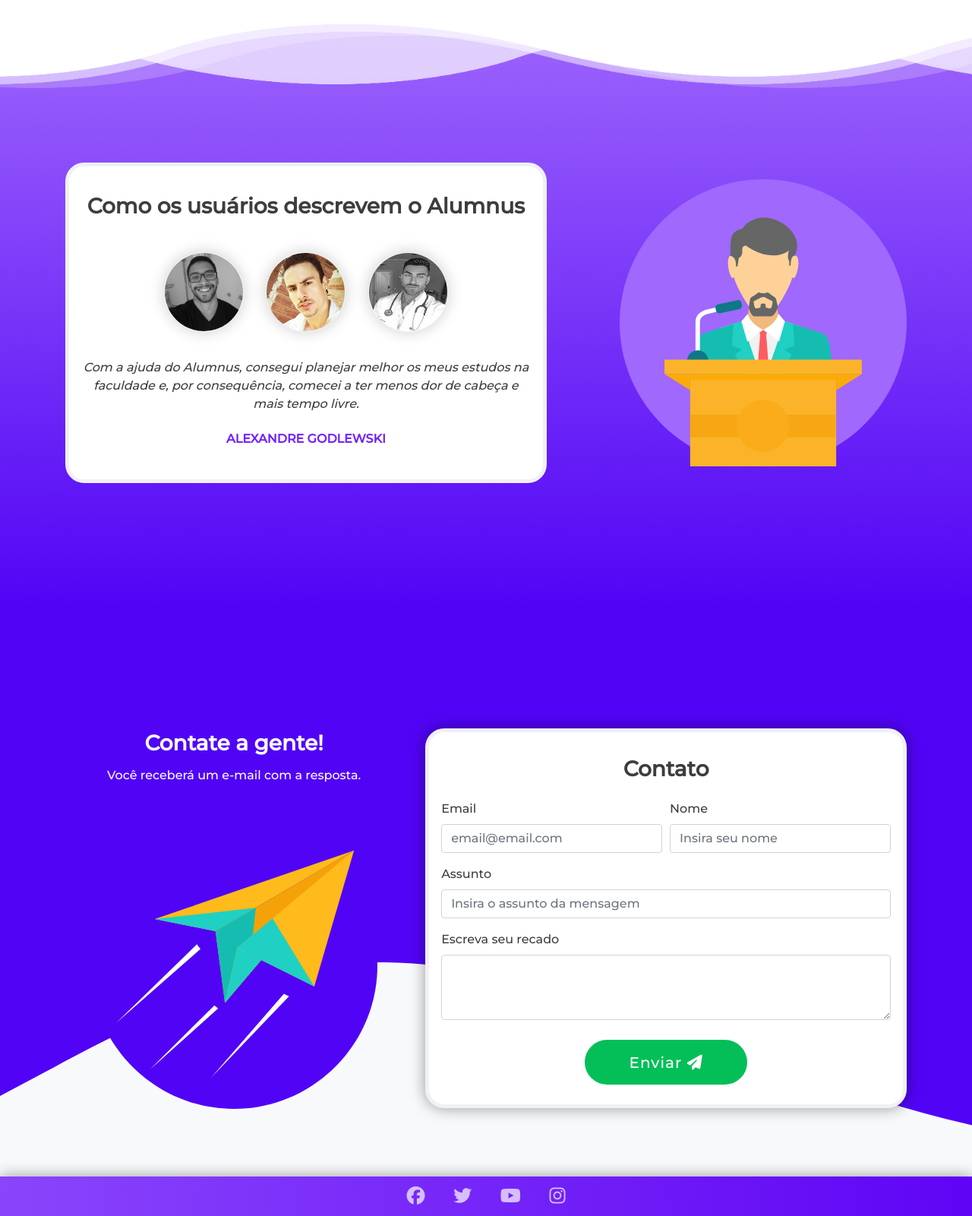
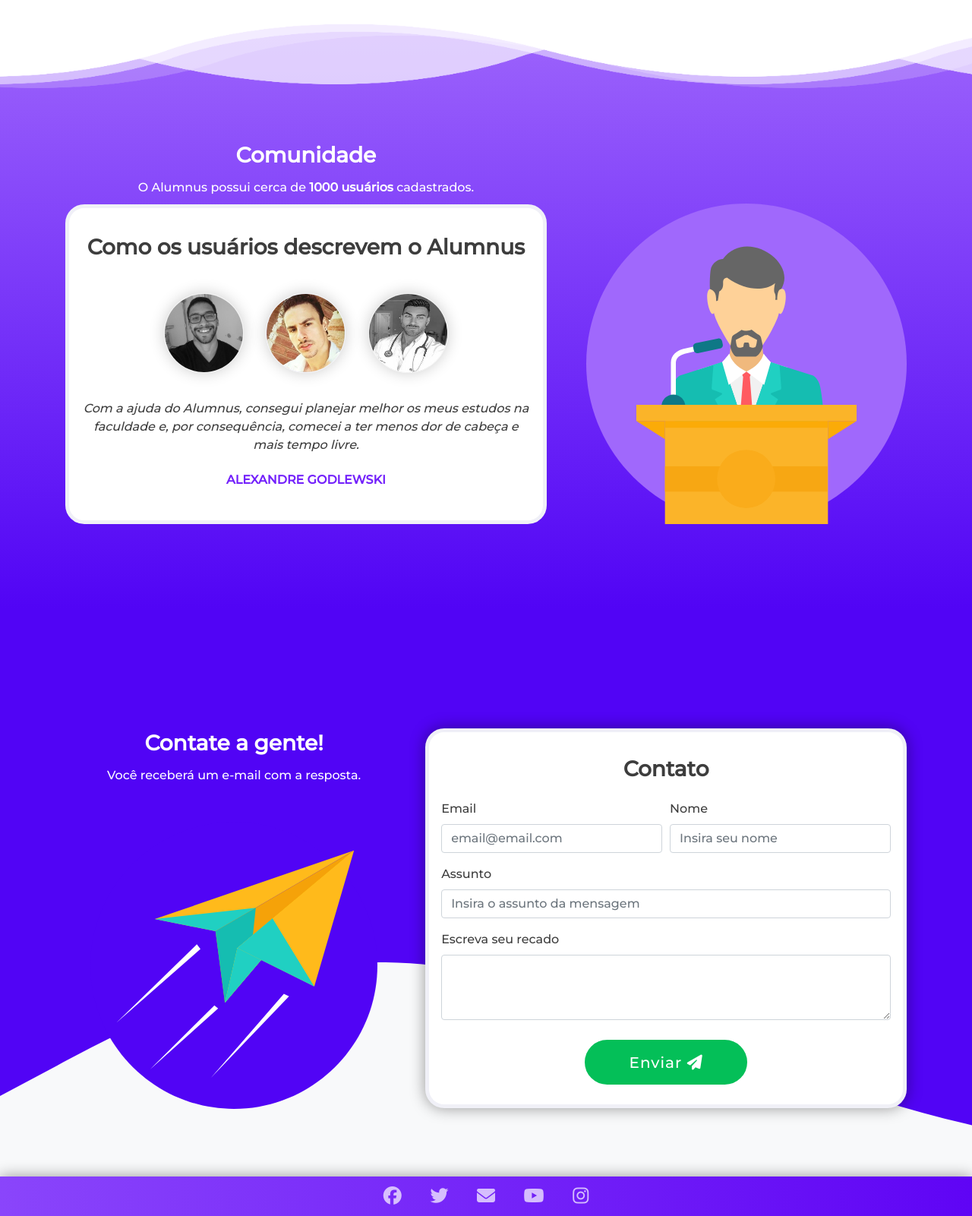
Before and after one commit to GustavoBauer/Prototipacao-telas-Alumnus, a PHP site: page /telas/tela-inicial.html in a window 1280 px wide. Shown: the part 1599-3200 px from the top of the page at 76% size. Run offline with PHP 8.4, Linux system fonts and the light colour scheme; some libraries are stand-ins or nearby versions.

Commit message:
revisao2 tela inicial

```diff
--- a/css/tela-inicial.css
+++ b/css/tela-inicial.css
@@ -348,7 +348,7 @@ button:after {
 }
 
 #img-feedback img{
-  max-width: 85%;
+  max-width: 95%;
 }
 
 /* Contato */
--- a/telas/tela-inicial.html
+++ b/telas/tela-inicial.html
@@ -213,8 +213,10 @@
             <div class="wave wave3"></div>
             <div class="wave wave4"></div>
             <div class="container p-3">
-                <div class="row d-flex justify-content-around align-items-center mt-5">
+                <div class="row d-flex justify-content-around align-items-end mt-5">
                     <div class="col-lg-7 col-md-12 shadow text-left" id="container-arredondado">
+                        <h3 class="mt-4 p-1 text-center text-white font-weight-bold">Comunidade</h3>
+                        <h6 class="p-1 px-5 mb-2 text-white text-center">O Alumnus possui cerca de <span class="font-weight-bold">1000 usuários</span> cadastrados.</h6> <!-- INFORMAÇÃO DINAMICA-->
                         <div class="testimonial-section">
                             <h3 class="text-center p-1 font-weight-bold">Como os usuários descrevem o Alumnus</h3>
                             <div class="testimonial-contents">
@@ -298,6 +300,7 @@
                     <div class="social-icons text-center">
                         <a href="#" data-toggle="tooltip" data-placement="top" title="Facebook"><i class="fab fa-facebook"></i></a>
                         <a href="#" data-toggle="tooltip" data-placement="top" title="Twitter"><i class="fab fa-twitter"></i></a>
+                        <a href="#" data-toggle="tooltip" data-placement="top" title="E-mail"><i class="fas fa-envelope"></i></a>
                         <a href="#" data-toggle="tooltip" data-placement="top" title="Youtube"><i class="fab fa-youtube"></i></a>
                         <a href="#" data-toggle="tooltip" data-placement="top" title="Instagram"><i class="fab fa-instagram"></i></a>
                     </div>
```
